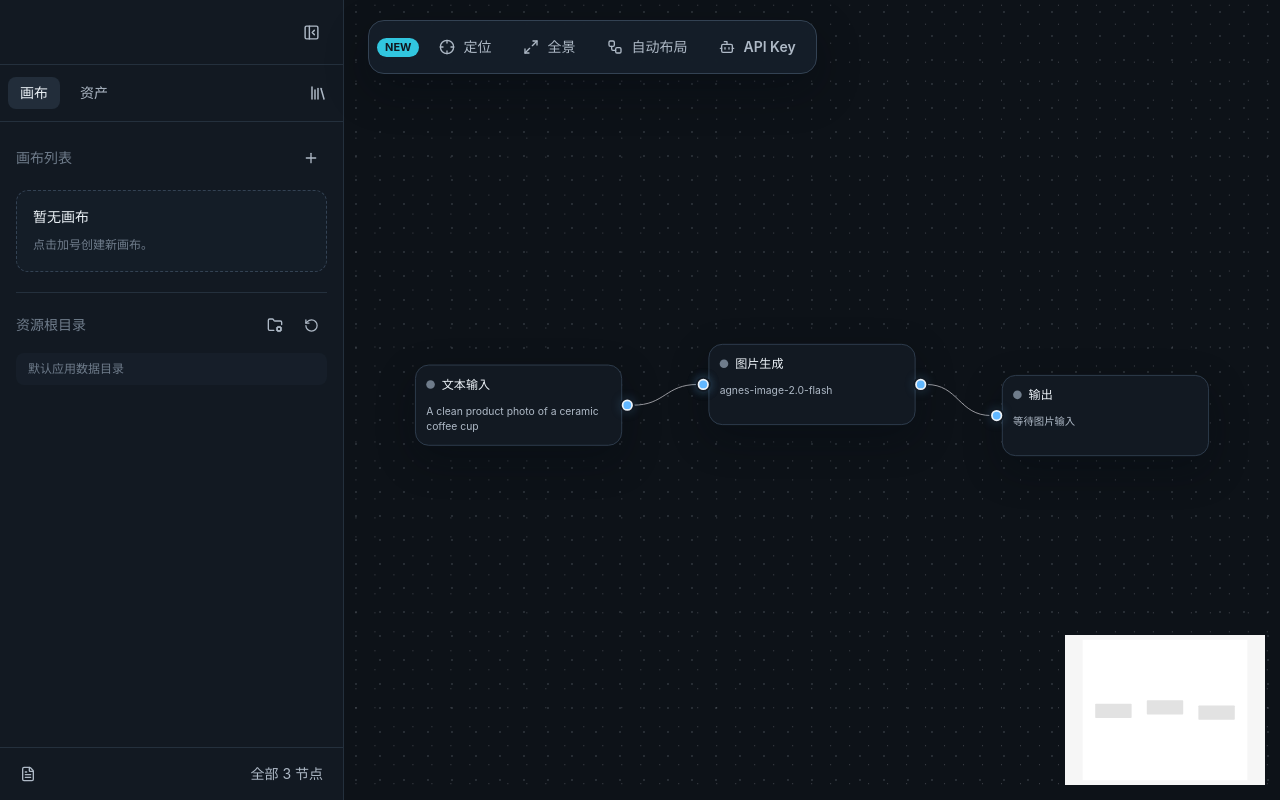
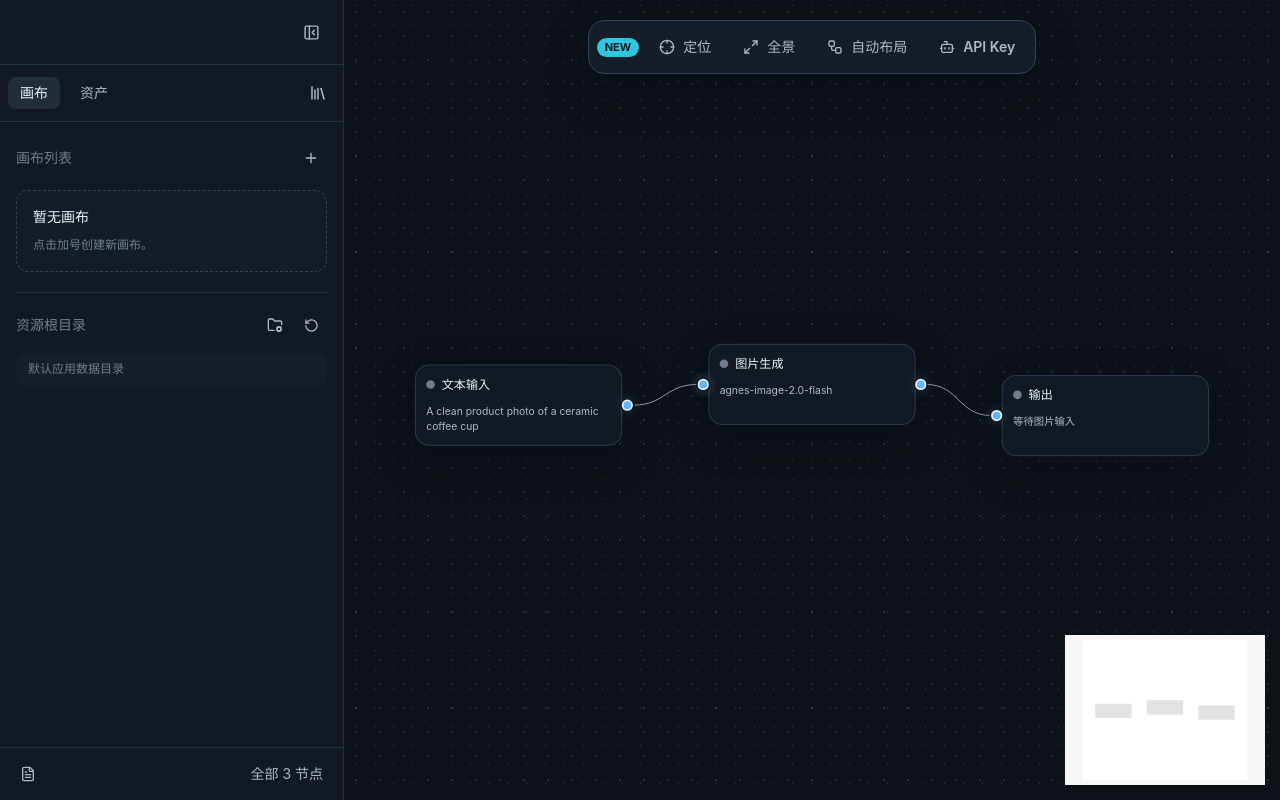
Before and after one commit to QinMoXX/WorkFlow, a React (Vite) app: page / in a window 1280 px wide. Built offline with nearby package versions, Linux system fonts and the light colour scheme.

Commit message:
topbar 布局修改

```diff
--- a/src/App.tsx
+++ b/src/App.tsx
@@ -60,6 +60,7 @@ function App(_props: ReadonlyAppProps) {
 
         <section className="workflow-canvas relative min-h-0 min-w-0" onClick={workflow.closeContextMenus}>
           <CanvasToolbar
+            isSidebarCollapsed={isSidebarCollapsed}
             onFitSelected={workflow.fitSelected}
             onFitAll={workflow.fitAll}
             onAutoLayout={workflow.autoLayout}
--- a/src/components/CanvasToolbar.tsx
+++ b/src/components/CanvasToolbar.tsx
@@ -2,6 +2,7 @@ import { Bot, Crosshair, Maximize2, Workflow } from "lucide-react";
 import { canvasToolbarActions } from "../data/mockData";
 
 export interface ReadonlyCanvasToolbarProps {
+  readonly isSidebarCollapsed?: boolean;
   readonly onFitSelected: () => void;
   readonly onFitAll: () => void;
   readonly onAutoLayout: () => void;
@@ -23,9 +24,17 @@ const icons = {
 } as const;
 
 export function CanvasToolbar(props: ReadonlyCanvasToolbarProps) {
+  const toolbarPositionClassName = [
+    "pointer-events-none absolute inset-x-0 top-5 z-10 flex justify-center px-4",
+    props.isSidebarCollapsed ? "pl-20" : "",
+  ]
+    .filter(Boolean)
+    .join(" ");
+
   return (
-    <div className="pointer-events-none absolute left-6 top-5 z-10 flex items-center gap-2 rounded-xl border border-border-default bg-panel-raised/95 p-2 shadow-floating backdrop-blur">
-      <span className="rounded-pill bg-new px-2 py-1 text-[11px] font-bold leading-none text-text-inverse">
+    <div className={toolbarPositionClassName}>
+      <div className="pointer-events-none flex max-w-full items-center gap-2 overflow-x-auto rounded-xl border border-border-default bg-panel-raised/95 p-2 shadow-floating backdrop-blur">
+        <span className="shrink-0 rounded-pill bg-new px-2 py-1 text-[11px] font-bold leading-none text-text-inverse">
           NEW
         </span>
         {canvasToolbarActions.map((action) => {
@@ -35,7 +44,7 @@ export function CanvasToolbar(props: ReadonlyCanvasToolbarProps) {
             <button
               key={action.id}
               type="button"
-            className="pointer-events-auto inline-flex h-9 items-center gap-2 rounded-md px-3 text-sm font-semibold text-text-secondary transition hover:bg-control-hover hover:text-text-primary"
+              className="pointer-events-auto inline-flex h-9 shrink-0 items-center gap-2 rounded-md px-3 text-sm font-semibold text-text-secondary transition hover:bg-control-hover hover:text-text-primary"
               onClick={props[handlerName]}
               title={action.shortcut ? `${action.label} (${action.shortcut})` : action.label}
               aria-label={action.label}
@@ -46,5 +55,6 @@ export function CanvasToolbar(props: ReadonlyCanvasToolbarProps) {
           );
         })}
       </div>
+    </div>
   );
 }
```
Lines whose indentation alone changed are shown as unchanged.
